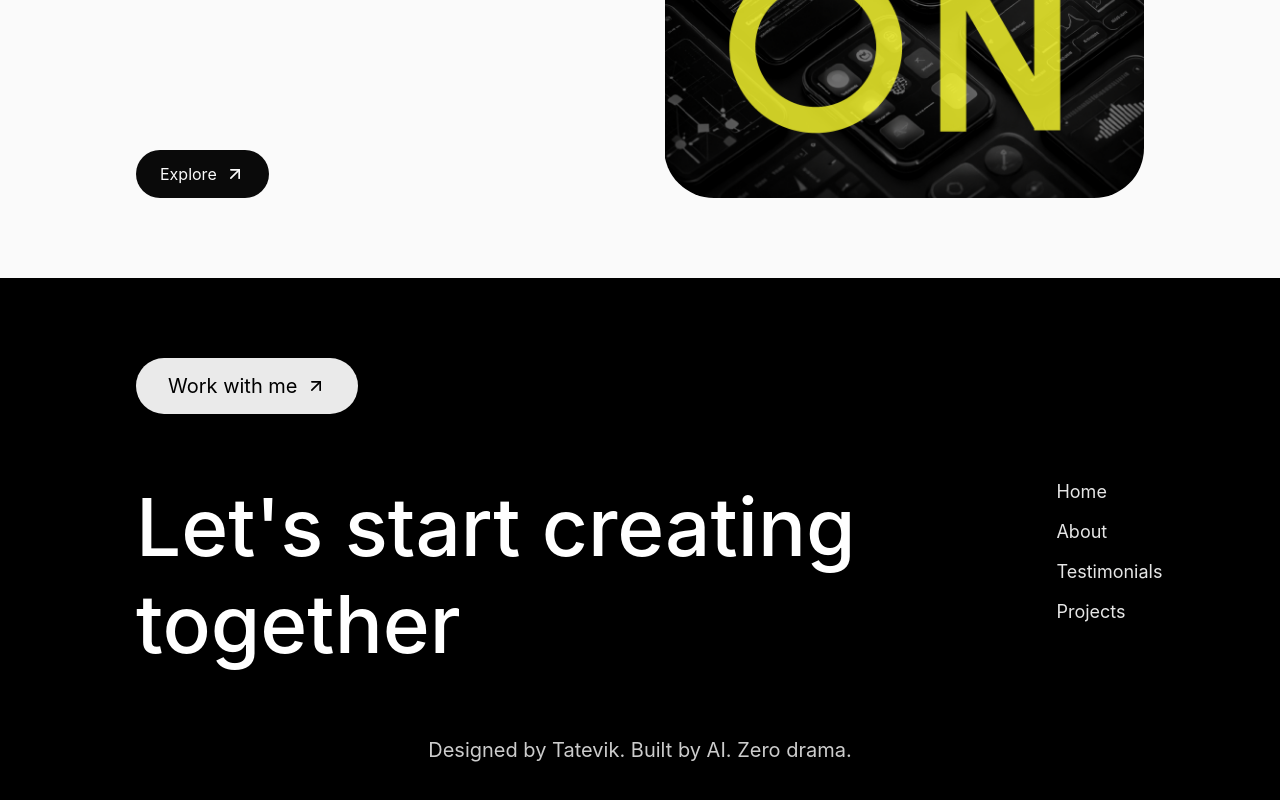
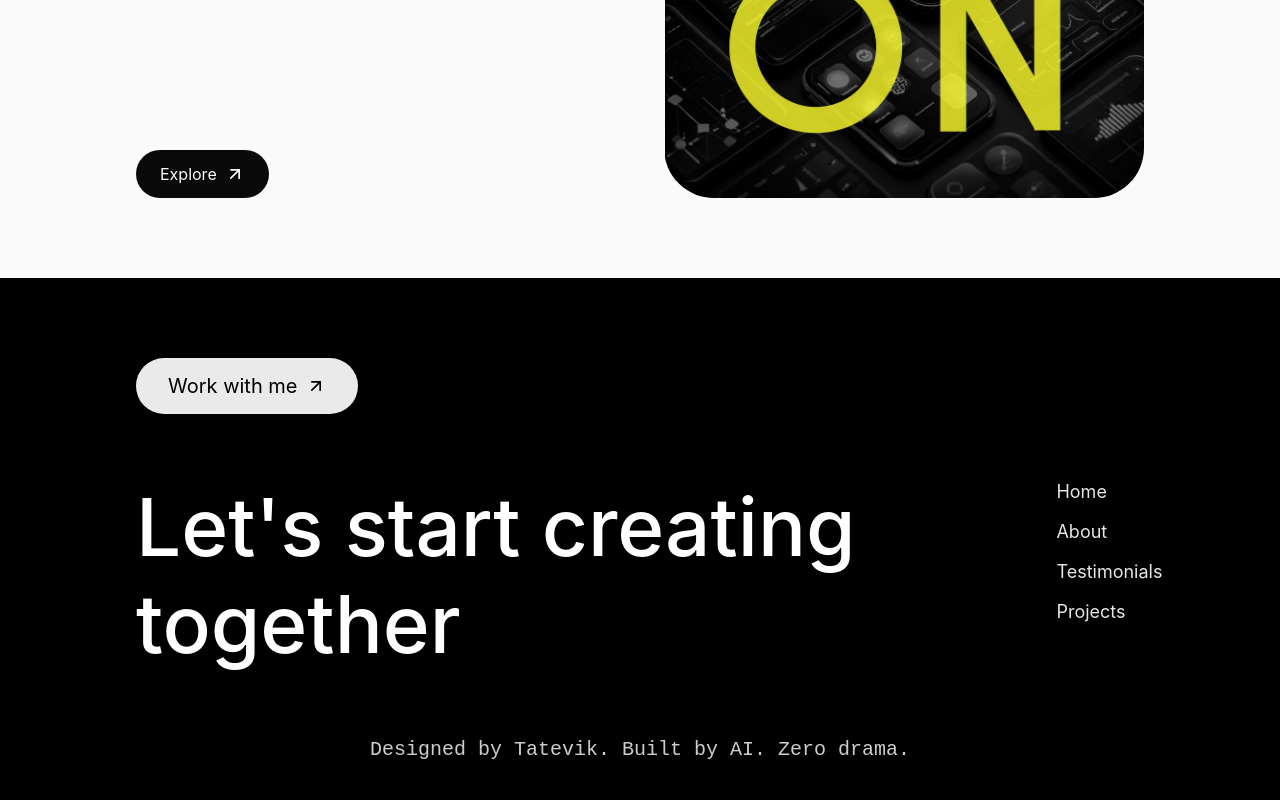
Before and after one commit to BaghajyanRuben/tatevik-portfolio, a React (Vite) app: page /projects in a window 1280 px wide. Shown: the part 1498-2298 px from the top of the page. Built offline with nearby package versions, Linux system fonts and the light colour scheme.

Commit message:
footer text font update

```diff
--- a/src/components/layout/Footer.jsx
+++ b/src/components/layout/Footer.jsx
@@ -46,7 +46,7 @@ const Footer = () => {
             </nav>
           </div>
 
-          <p className="text-sm text-white/80 sm:text-base md:text-lg lg:text-xl lg:text-center">
+          <p className="font-mono text-sm text-white/80 sm:text-base md:text-lg lg:text-xl lg:text-center">
             Designed by Tatevik. Built by AI. Zero drama.
           </p>
         </div>
--- a/src/index.css
+++ b/src/index.css
@@ -1,6 +1,6 @@
 @import "tailwindcss";
 
-@import url('https://fonts.googleapis.com/css2?family=Inter:wght@300;400;500;600;700&family=Playfair+Display:wght@400;500;600;700&display=swap');
+@import url('https://fonts.googleapis.com/css2?family=Inter:wght@300;400;500;600;700&family=JetBrains+Mono:wght@400;500&family=Playfair+Display:wght@400;500;600;700&display=swap');
 
 @theme {
   --color-primary: #0A0A0A;
@@ -10,6 +10,7 @@
 
   --font-sans: 'Inter', system-ui, sans-serif;
   --font-display: 'Playfair Display', serif;
+  --font-mono: 'JetBrains Mono', ui-monospace, monospace;
 
   --ease-smooth: cubic-bezier(0.4, 0, 0.2, 1);
 }
--- a/tailwind.config.js
+++ b/tailwind.config.js
@@ -15,6 +15,7 @@ export default {
       fontFamily: {
         sans: ['Inter', 'system-ui', 'sans-serif'],
         display: ['Playfair Display', 'serif'],
+        mono: ['JetBrains Mono', 'ui-monospace', 'monospace'],
       },
       transitionTimingFunction: {
         'smooth': 'cubic-bezier(0.4, 0, 0.2, 1)',
```
